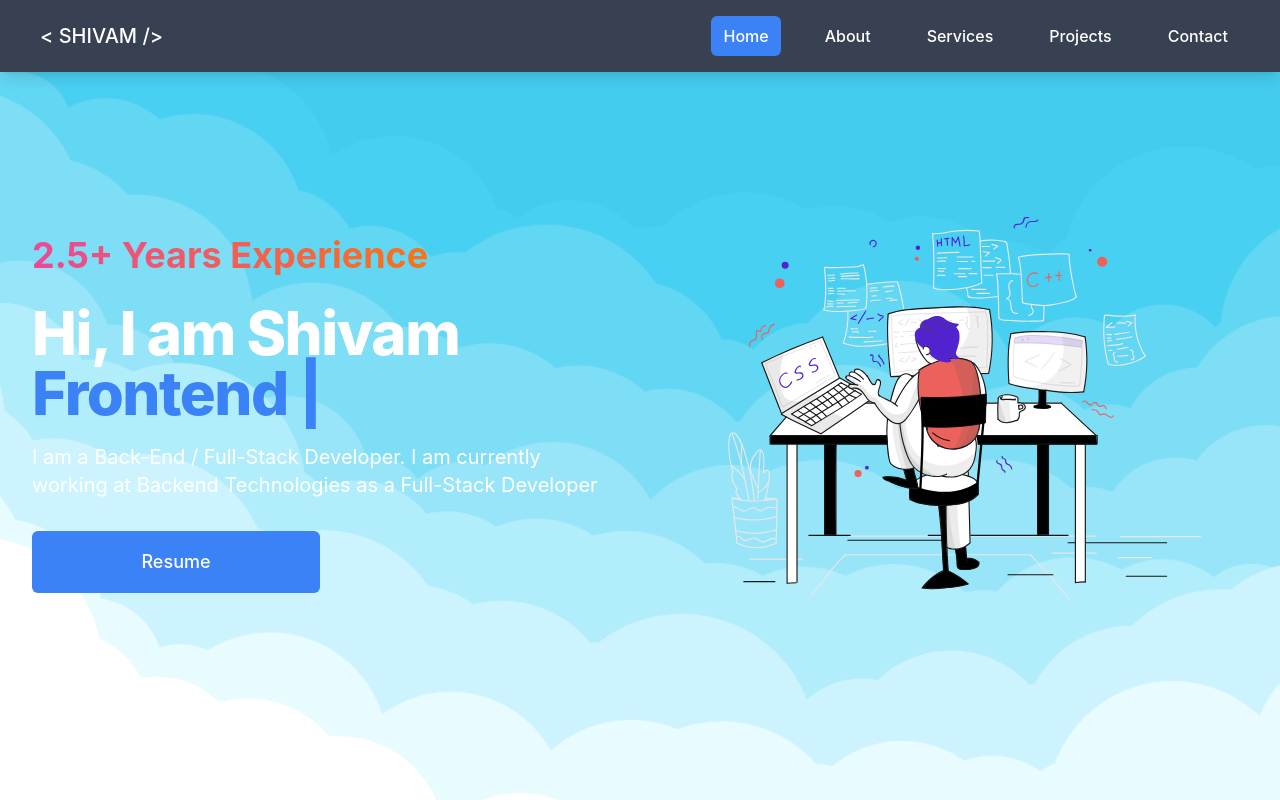
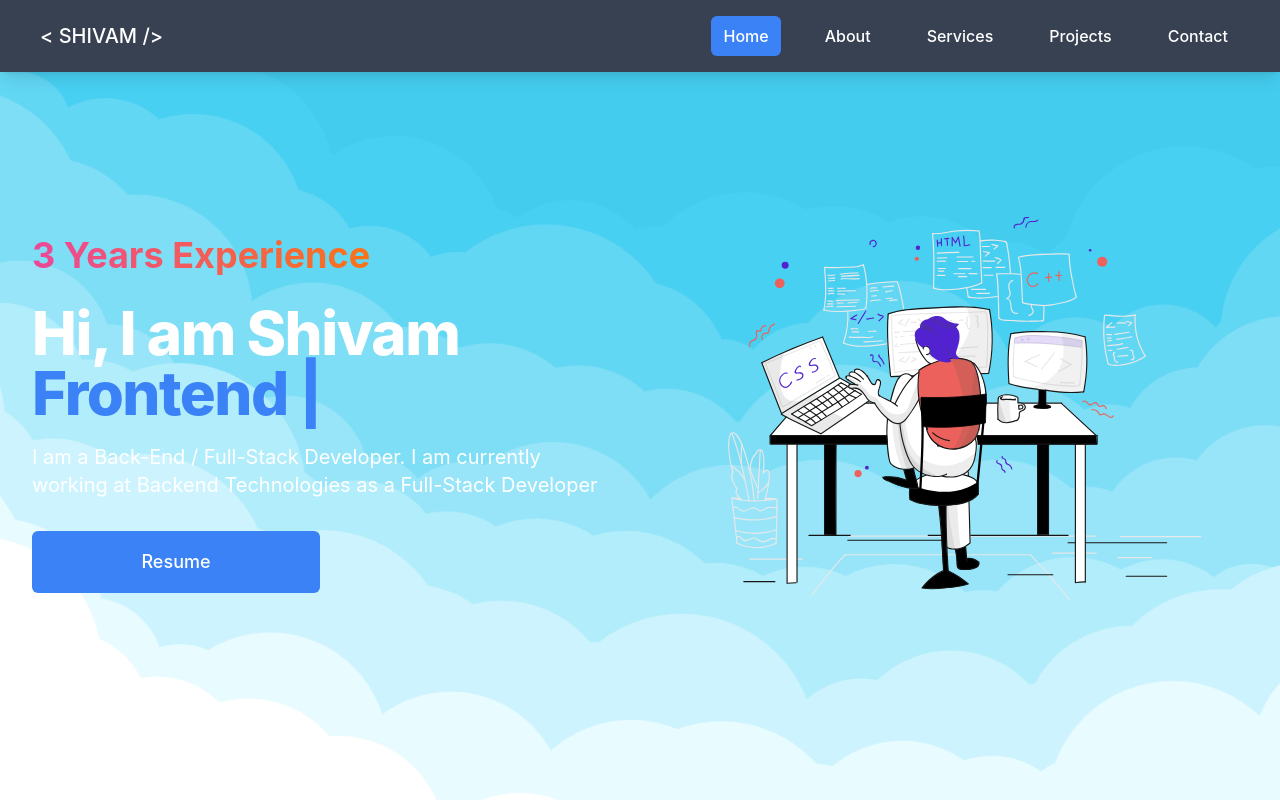
Before and after one commit to CodeOfShivam/shivamvishwakarma, a React (Create React App) app: page / in a window 1280 px wide. Shown: the top 800 px of the page. Built offline with nearby package versions, Linux system fonts and the light colour scheme.

Commit message:
Update Home.jsx

```diff
--- a/src/views/Home.jsx
+++ b/src/views/Home.jsx
@@ -33,7 +33,7 @@ const Home = () => {
               <div class="relative flex items-center justify-center">
                 <h2 class="text-4xl font-bold text-gray-800">
                   <span class="relative bg-gradient-to-r from-pink-500 to-orange-500 bg-clip-text text-transparent">
-                    2.5+ Years Experience
+                    3 Years Experience
                     <span class="absolute -z-10 left-0 right-0 -bottom-1.5 -top-1 rounded-full bg-yellow-300 opacity-75 -rotate-2"></span>
                   </span>
                 </h2>
```
